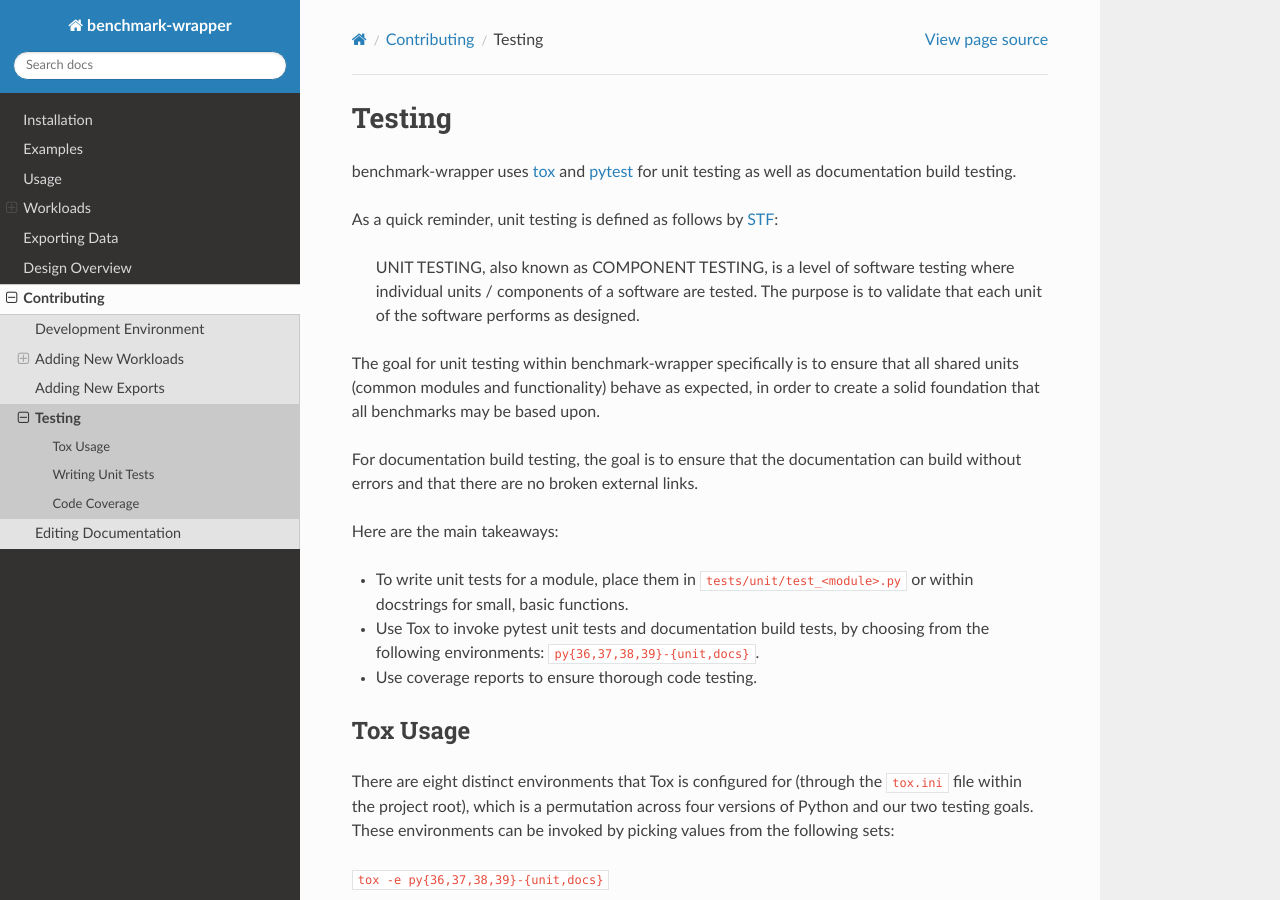
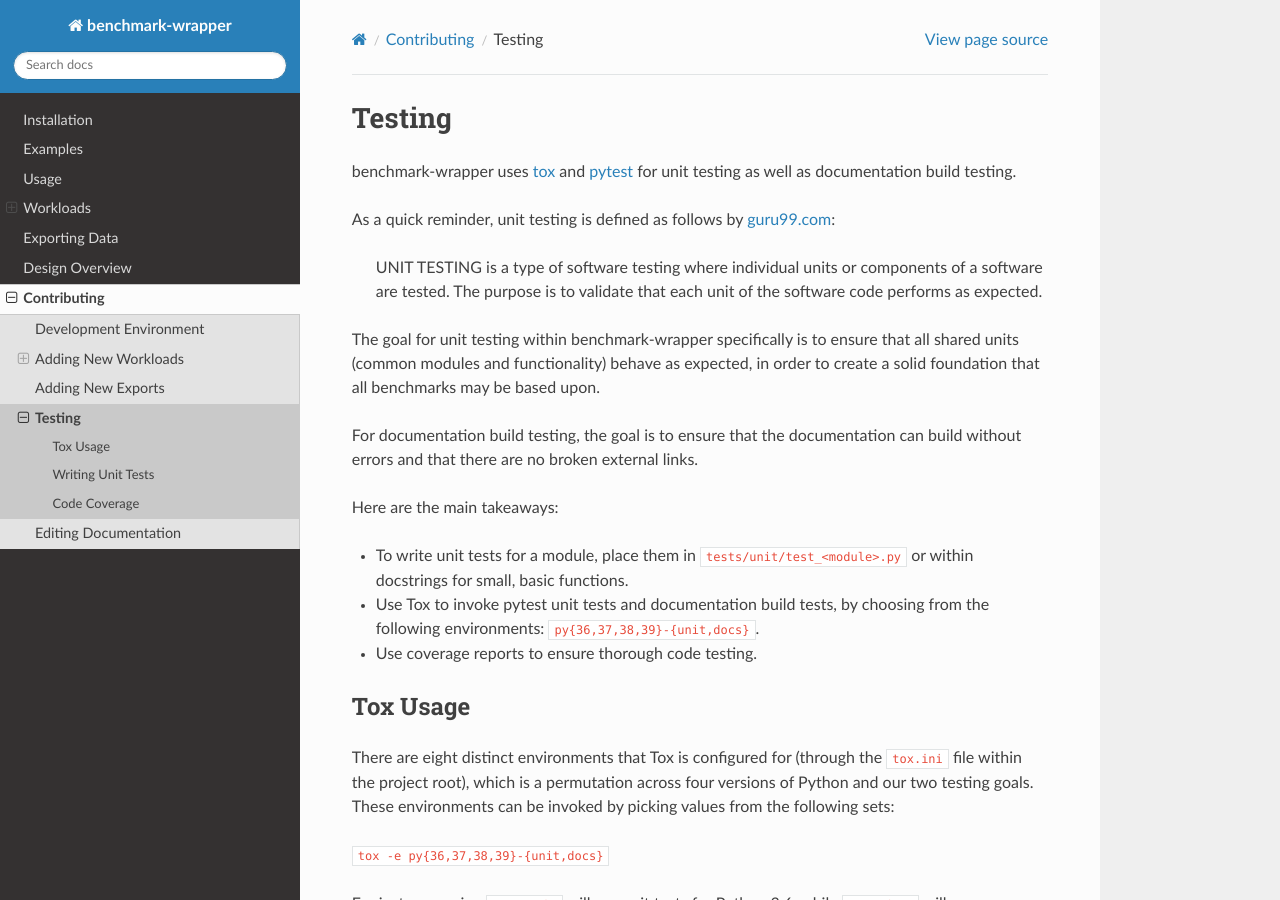
Before and after one commit to cloud-bulldozer/benchmark-wrapper, a Sphinx documentation site: the page built from docs/source/contributing/unit_testing.md, in a window 1280 px wide and 900 px high. Built offline with Sphinx 7.4.7 and the Read the Docs theme 2.0.0, drawn with Linux system fonts in a browser that asks for light colours.

Commit message:
Change links in unit testing page from SFT to guru99

```diff
--- a/docs/source/contributing/unit_testing.md
+++ b/docs/source/contributing/unit_testing.md
@@ -2,9 +2,9 @@
 
 benchmark-wrapper uses [tox](https://pypi.org/project/tox/) and [pytest](https://docs.pytest.org/en/6.2.x/) for unit testing as well as documentation build testing.
 
-As a quick reminder, unit testing is defined as follows by [STF](https://softwaretestingfundamentals.com/unit-testing/):
+As a quick reminder, unit testing is defined as follows by [guru99.com](https://www.guru99.com/unit-testing-guide.html):
 
-> UNIT TESTING, also known as COMPONENT TESTING, is a level of software testing where individual units / components of a software are tested. The purpose is to validate that each unit of the software performs as designed.
+> UNIT TESTING is a type of software testing where individual units or components of a software are tested. The purpose is to validate that each unit of the software code performs as expected.
 
 The goal for unit testing within benchmark-wrapper specifically is to ensure that all shared units (common modules and functionality) behave as expected, in order to create a solid foundation that all benchmarks may be based upon.
 
@@ -35,4 +35,4 @@ For more information on how pytest can be leveraged to write unit tests, please
 
 ## Code Coverage
 
-When unit tests are invoked using tox, [pytest-cov](https://pytest-cov.readthedocs.io/en/latest/readme.html) will be used to generate a coverage report, showing which lines were covered. Additionally, a [coverage file](https://coverage.readthedocs.io/en/coverage-5.5/) will be placed in the project root with the tox environment used as the file extension (i.e. ``.coverage.py{36,37,38,39}-unit``). Please use these coverage resources to help write unit tests for your PRs as needed. Note that code for benchmark wrappers are not included in these coverage reports, as benchmarks will be tested with [functional tests](https://softwaretestingfundamentals.com/functional-testing/), rather than unit tests.
+When unit tests are invoked using tox, [pytest-cov](https://pytest-cov.readthedocs.io/en/latest/readme.html) will be used to generate a coverage report, showing which lines were covered. Additionally, a [coverage file](https://coverage.readthedocs.io/en/coverage-5.5/) will be placed in the project root with the tox environment used as the file extension (i.e. ``.coverage.py{36,37,38,39}-unit``). Please use these coverage resources to help write unit tests for your PRs as needed. Note that code for benchmark wrappers are not included in these coverage reports, as benchmarks will be tested with [functional tests](https://www.guru99.com/functional-testing.html), rather than unit tests.
```
